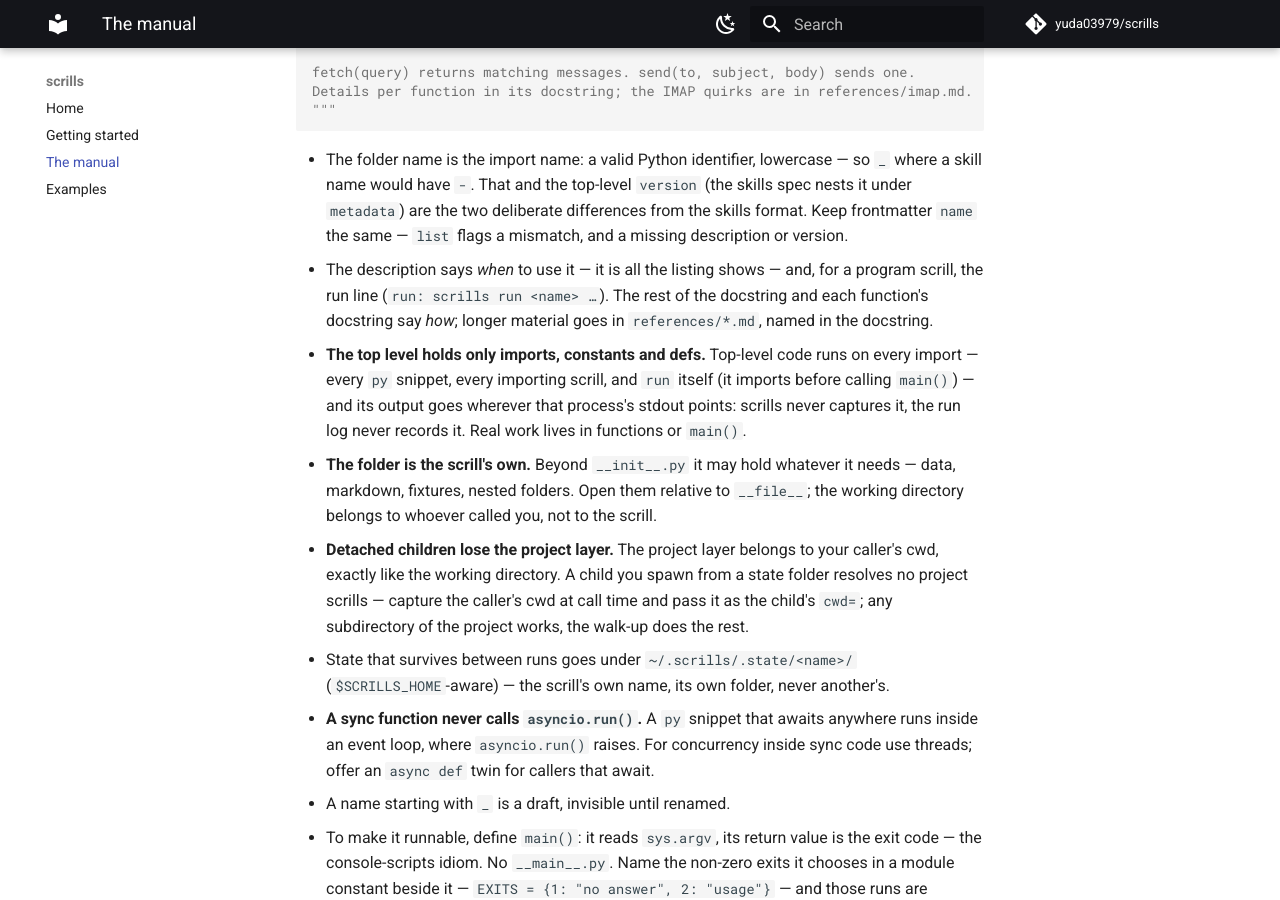
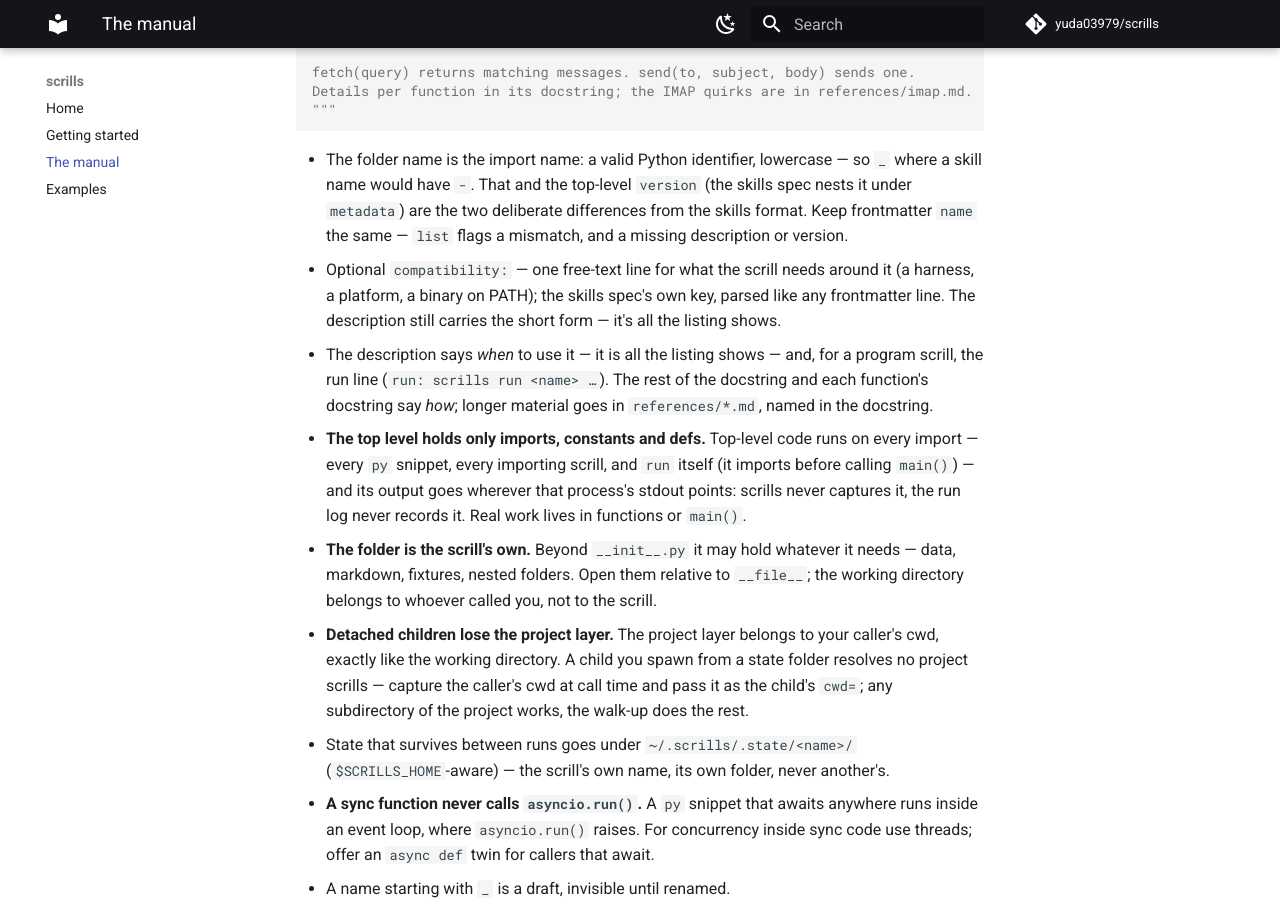
Before and after one commit to yuda03979/scrills, an MkDocs documentation site: the page built from docs/manual.md, in a window 1280 px wide and 900 px high, scrolled down 3205 px. Built offline with MkDocs 1.6.1 and Material for MkDocs 9.7.7, drawn with Linux system fonts in a browser that asks for light colours; comment, search, counter and statistics services are not loaded.

Commit message:
the optional compatibility frontmatter key, documented in one line
A scrill may carry the skills spec's own compatibility: key - one
free-text line for what it needs around it (a harness, a platform, a
binary on PATH). Chosen over a structured harness: list, which an
agnostic core could never enforce (core sniffs no vendor variables),
would duplicate the description the listing shows, and conflates
running under a harness with driving its CLI. The parser accepted the
key all along; this line makes it a stated convention. Version stays
0.2.15 by instruction.

Co-Authored-By: Claude Fable 5 <noreply@anthropic.com>
Claude-Session: https://claude.ai/code/session_01TuJJmdqvqSrpqusNQP5MZ9

````diff
--- a/scrills/SKILL.md
+++ b/scrills/SKILL.md
@@ -86,6 +86,7 @@ Details per function in its docstring; the IMAP quirks are in references/imap.md
 ```
 
 - The folder name is the import name: a valid Python identifier, lowercase — so `_` where a skill name would have `-`. That and the top-level `version` (the skills spec nests it under `metadata`) are the two deliberate differences from the skills format. Keep frontmatter `name` the same — `list` flags a mismatch, and a missing description or version.
+- Optional `compatibility:` — one free-text line for what the scrill needs around it (a harness, a platform, a binary on PATH); the skills spec's own key, parsed like any frontmatter line. The description still carries the short form — it's all the listing shows.
 - The description says *when* to use it — it is all the listing shows — and, for a program scrill, the run line (`run: scrills run <name> …`). The rest of the docstring and each function's docstring say *how*; longer material goes in `references/*.md`, named in the docstring.
 - **The top level holds only imports, constants and defs.** Top-level code runs on every import — every `py` snippet, every importing scrill, and `run` itself (it imports before calling `main()`) — and its output goes wherever that process's stdout points: scrills never captures it, the run log never records it. Real work lives in functions or `main()`.
 - **The folder is the scrill's own.** Beyond `__init__.py` it may hold whatever it needs — data, markdown, fixtures, nested folders. Open them relative to `__file__`; the working directory belongs to whoever called you, not to the scrill.
````
